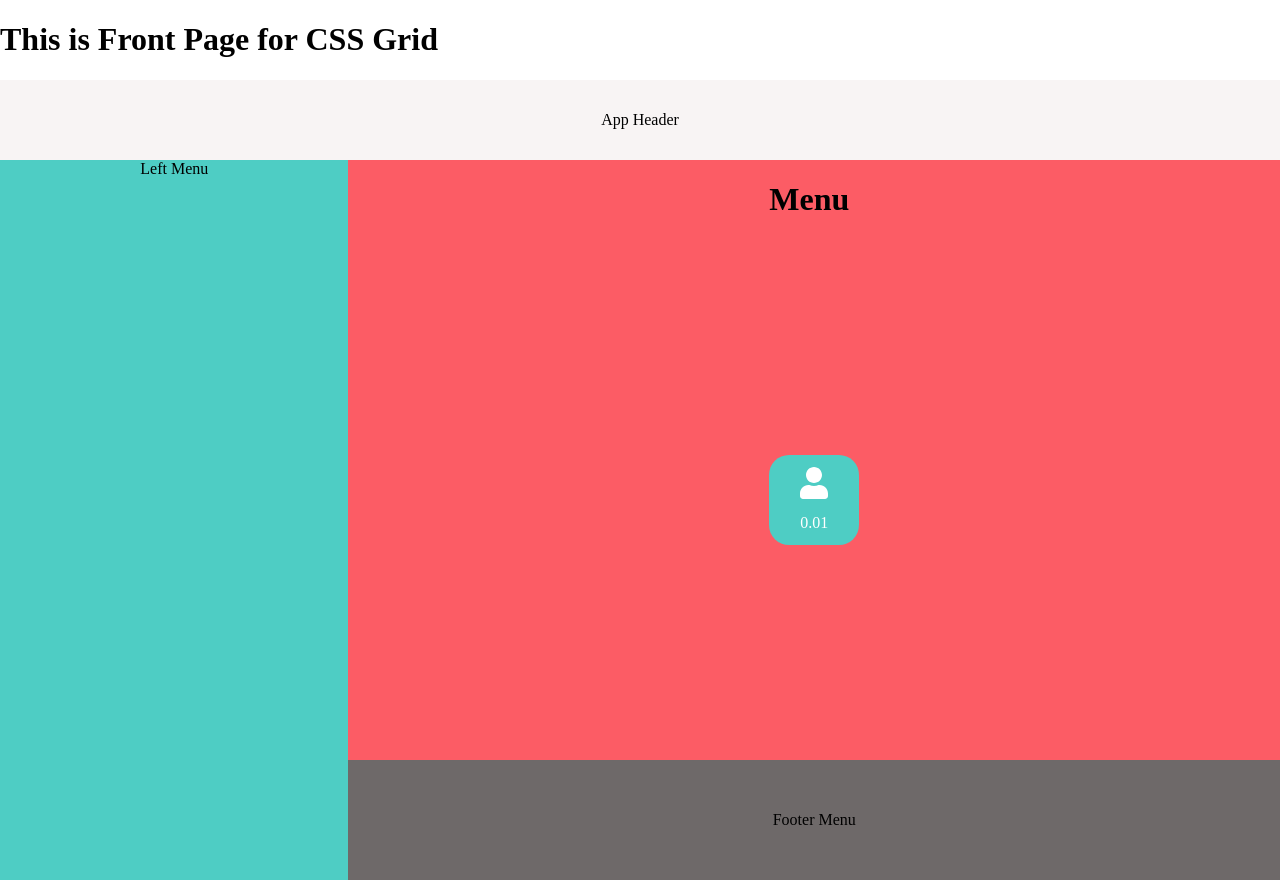
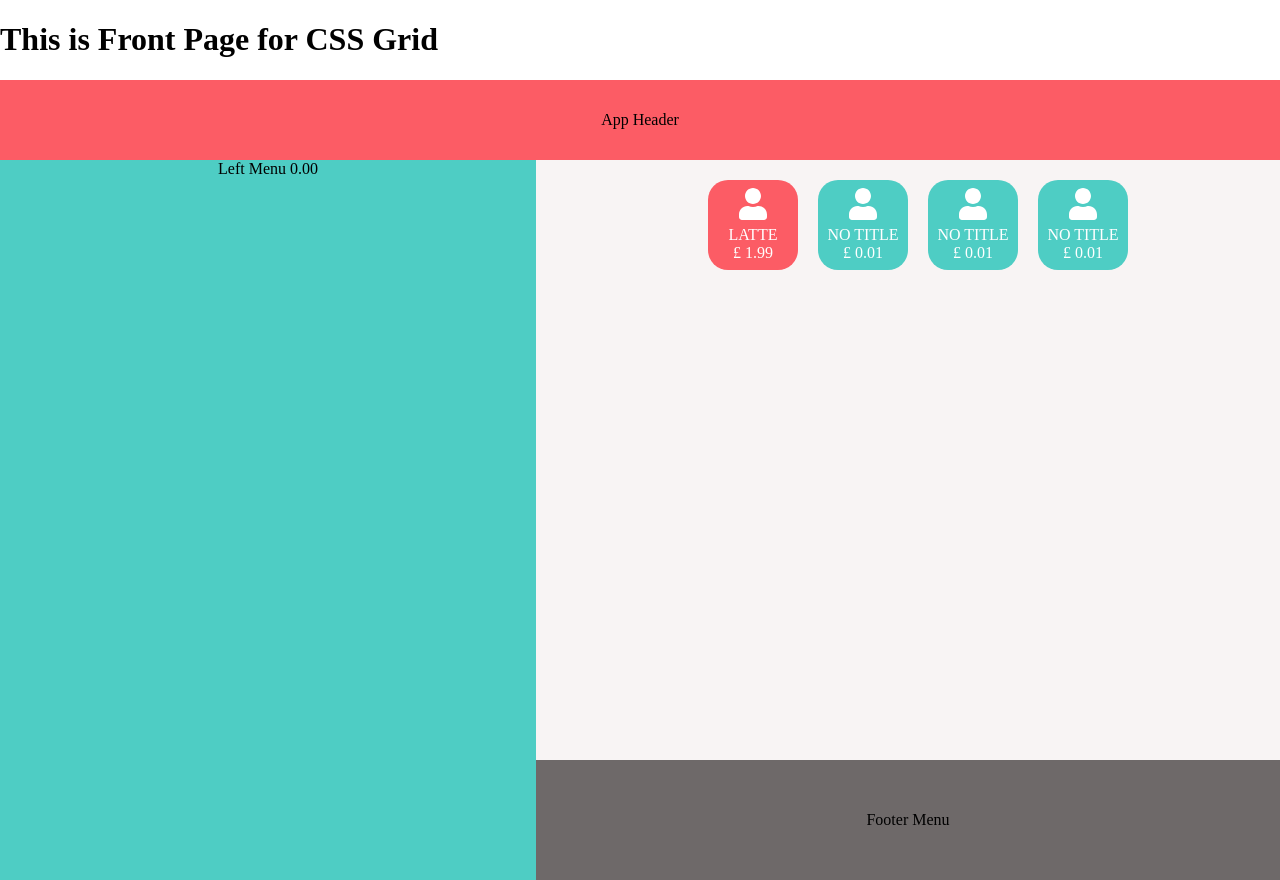
Before and after one commit to EdAncerys/TillAppOnMobileDevicesReact, a React (Create React App) app: page / in a window 1280 px wide. Built offline with nearby package versions, Linux system fonts and the light colour scheme.

Commit message:
Able to manage props through the state

```diff
--- a/src/Components/TillApp/TillApp.jsx
+++ b/src/Components/TillApp/TillApp.jsx
@@ -1,27 +1,31 @@
-import React from 'react';
+import React, { useState, createContext } from 'react';
 import colors from '../../config/colors';
+import { TillAppContext } from './TillAppContext';
 
 import TillAppMenu from './TillAppMenu';
 
 export default function AppMenu() {
+  const [totalPrice, setTotalPrice] = useState(0);
+
   return (
+    <TillAppContext.Provider value={{ totalPrice }}>
       <div style={styles.container}>
         <div style={styles.headerMenu}>App Header</div>
-      <div style={styles.leftMenu}>Left Menu</div>
+        <div style={styles.leftMenu}>Left Menu {totalPrice.toFixed(2)}</div>
         <div style={styles.mainMenu}>
           <TillAppMenu />
         </div>
         <div style={styles.footerMenu}>Footer Menu</div>
       </div>
+    </TillAppContext.Provider>
   );
 }
 
 const styles = {
   container: {
     display: 'grid',
-    gridTemplateAreas: "'a a a a''b c c c''b d d d'",
+    gridTemplateAreas: "'a a a''b c c''b d d'",
     gridTemplateRows: '10vh auto 15vh',
-    backgroundColor: colors.light,
     width: '100vw',
     height: '100vh',
   },
@@ -30,19 +34,20 @@ const styles = {
     justifyContent: 'center',
     alignItems: 'center',
     gridArea: 'a',
+    backgroundColor: colors.primary,
   },
   leftMenu: {
     display: 'grid',
     justifyContent: 'center',
     gridArea: 'b',
+    minWidth: '30vw',
     backgroundColor: colors.secondary,
   },
   mainMenu: {
     display: 'grid',
     justifyContent: 'center',
     gridArea: 'c',
-    backgroundColor: colors.primary,
-    justifyContent: 'center',
+    backgroundColor: colors.light,
   },
   footerMenu: {
     display: 'grid',
--- /dev/null
+++ b/src/Components/TillApp/TillAppContext.jsx
@@ -0,0 +1,3 @@
+import { createContext } from 'react';
+
+export const TillAppContext = createContext();
--- a/src/Components/TillApp/TillAppMenu.jsx
+++ b/src/Components/TillApp/TillAppMenu.jsx
@@ -2,11 +2,13 @@ import React from 'react';
 import TillAppMenuButton from './TillAppMenuButton';
 import colors from '../../config/colors';
 
-export default function TillAppMenu() {
+export default function TillAppMenu({ totalPrice, setTotalPrice }) {
   return (
-    <div style={styles.container}>
-      <h1>Menu</h1>
-      <div>
+    <div>
+      <div style={styles.menu}>
+        <TillAppMenuButton icon="user" price={1.99} title="Latte" />
+        <TillAppMenuButton icon="user" buttonColor={colors.secondary} />
+        <TillAppMenuButton icon="user" buttonColor={colors.secondary} />
         <TillAppMenuButton icon="user" buttonColor={colors.secondary} />
       </div>
     </div>
@@ -14,7 +16,9 @@ export default function TillAppMenu() {
 }
 
 const styles = {
-  container: {
-    display: 'grid',
+  menu: {
+    display: 'flex',
+    flexWrap: 'wrap',
+    justifyContent: 'center',
   },
 };
--- a/src/Components/TillApp/TillAppMenuButton.jsx
+++ b/src/Components/TillApp/TillAppMenuButton.jsx
@@ -1,15 +1,19 @@
-import React from 'react';
+import React, { useContext } from 'react';
 import { FontAwesomeIcon } from '@fortawesome/react-fontawesome';
+import { TillAppContext } from './TillAppContext';
 
 import colors from '../../config/colors';
 
 export default function TillAppMenuButton({
   icon,
   price = 0.01,
-  buttonColor,
+  title = 'No Title',
+  buttonColor = colors.primary,
   iconColor = colors.white,
   size = 80,
 }) {
+  const { totalPrice } = useContext(TillAppContext);
+
   return (
     <div
       style={{
@@ -19,20 +23,45 @@ export default function TillAppMenuButton({
         borderRadius: size / 4,
         backgroundColor: buttonColor,
         padding: 5,
+        margin: 20,
+        marginRight: 'auto',
         justifyContent: 'center',
         alignItems: 'center',
       }}
-      onClick={() => console.log(price)}
+      onClick={() => console.log(totalPrice)}
     >
-      <FontAwesomeIcon icon={icon} size="2x" color={iconColor} />
-      <p
+      <div
         style={{
-          color: iconColor,
-          margin: 0,
+          display: 'grid',
+          justifyItems: 'center',
         }}
       >
-        {price}
-      </p>
+        <FontAwesomeIcon icon={icon} size="2x" color={iconColor} />
+      </div>
+      <div
+        style={{
+          display: 'grid',
+          justifyItems: 'center',
+        }}
+      >
+        <p
+          style={{
+            color: iconColor,
+            margin: 0,
+            textTransform: 'uppercase',
+          }}
+        >
+          {title}
+        </p>
+        <p
+          style={{
+            color: iconColor,
+            margin: 0,
+          }}
+        >
+          £ {price}
+        </p>
+      </div>
     </div>
   );
 }
```
Lines whose indentation alone changed are shown as unchanged.
